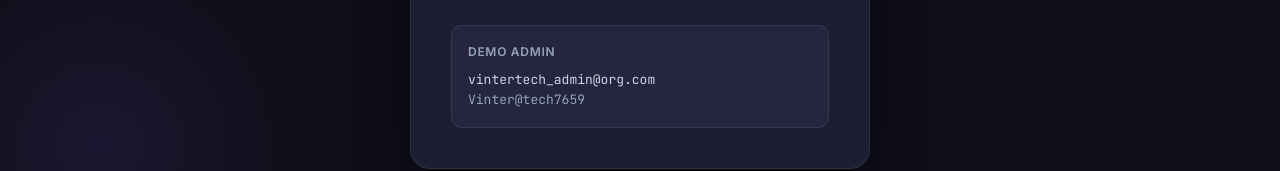
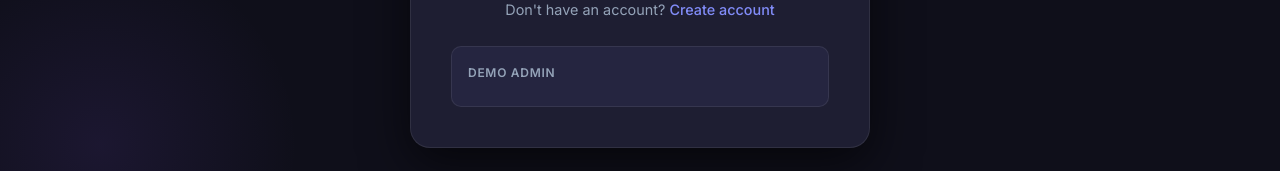
Before and after one commit to BK5325/vinter_tech_code-challenge, a React (Vite) app in the folder frontend/: page /login in a window 1280 px wide. Shown: the part 555-726 px from the top of the page. Built offline with nearby package versions, Linux system fonts and the light colour scheme; no server answers.

Commit message:
Update LoginPage.jsx

```diff
--- a/frontend/src/pages/auth/LoginPage.jsx
+++ b/frontend/src/pages/auth/LoginPage.jsx
@@ -99,8 +99,6 @@ export default function LoginPage() {
         <div style={{ marginTop: '1.5rem', padding: '1rem', background: 'var(--color-surface-2)', borderRadius: 'var(--radius)', border: '1px solid var(--color-border)' }}>
           <div style={{ fontSize: '0.75rem', color: 'var(--color-text-3)', marginBottom: '0.5rem', fontWeight: 600, textTransform: 'uppercase', letterSpacing: '0.06em' }}>Demo Admin</div>
           <div style={{ fontSize: '0.8125rem', color: 'var(--color-text-2)', fontFamily: 'var(--font-mono)' }}>
-            <div>vintertech_admin@org.com</div>
-            <div style={{ color: 'var(--color-text-3)' }}>Vinter@tech7659</div>
           </div>
         </div>
       </div>
```
